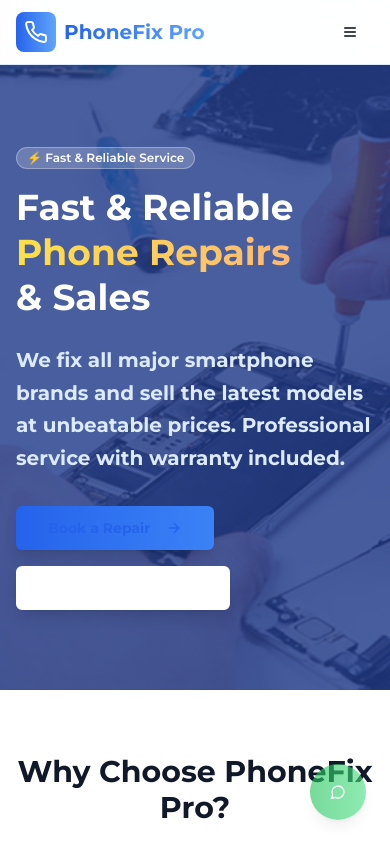
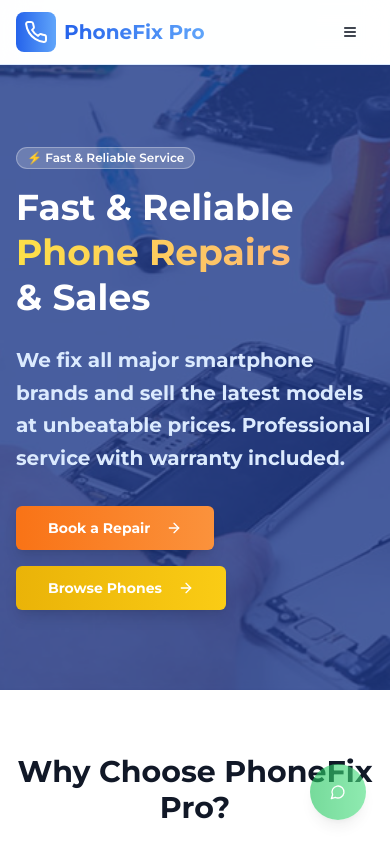
Before and after one commit to Zakariasisu5/mobile-tech-hub-online, a React (Vite) app: page / in a window 390 px wide. Shown: the top 844 px of the page. Built offline with nearby package versions, Linux system fonts and the light colour scheme.

Commit message:
Refine button colors
Update background colors for "Browse Phones" and "Book a Repair" buttons to improve visual harmony and fit.

```diff
--- a/src/pages/Index.tsx
+++ b/src/pages/Index.tsx
@@ -116,13 +116,13 @@ const Index = () => {
               </p>
               <div className="flex flex-col sm:flex-row gap-4">
                 <Link to="/booking">
-                  <Button size="lg" className="bg-white text-blue-600 hover:bg-blue-50 hover:scale-105 shadow-lg min-w-[180px]">
+                  <Button size="lg" className="bg-gradient-to-r from-orange-500 to-orange-400 text-white hover:from-orange-600 hover:to-orange-500 hover:scale-105 shadow-lg min-w-[180px]">
                     Book a Repair
                     <ArrowRight className="ml-2 w-5 h-5" />
                   </Button>
                 </Link>
                 <Link to="/products">
-                  <Button size="lg" variant="outline" className="border-2 border-white text-white hover:bg-white hover:text-blue-600 hover:scale-105 shadow-lg min-w-[180px]">
+                  <Button size="lg" className="bg-gradient-to-r from-yellow-500 to-yellow-400 text-white hover:from-yellow-600 hover:to-yellow-500 hover:scale-105 shadow-lg min-w-[180px]">
                     Browse Phones
                     <ArrowRight className="ml-2 w-5 h-5" />
                   </Button>
```
